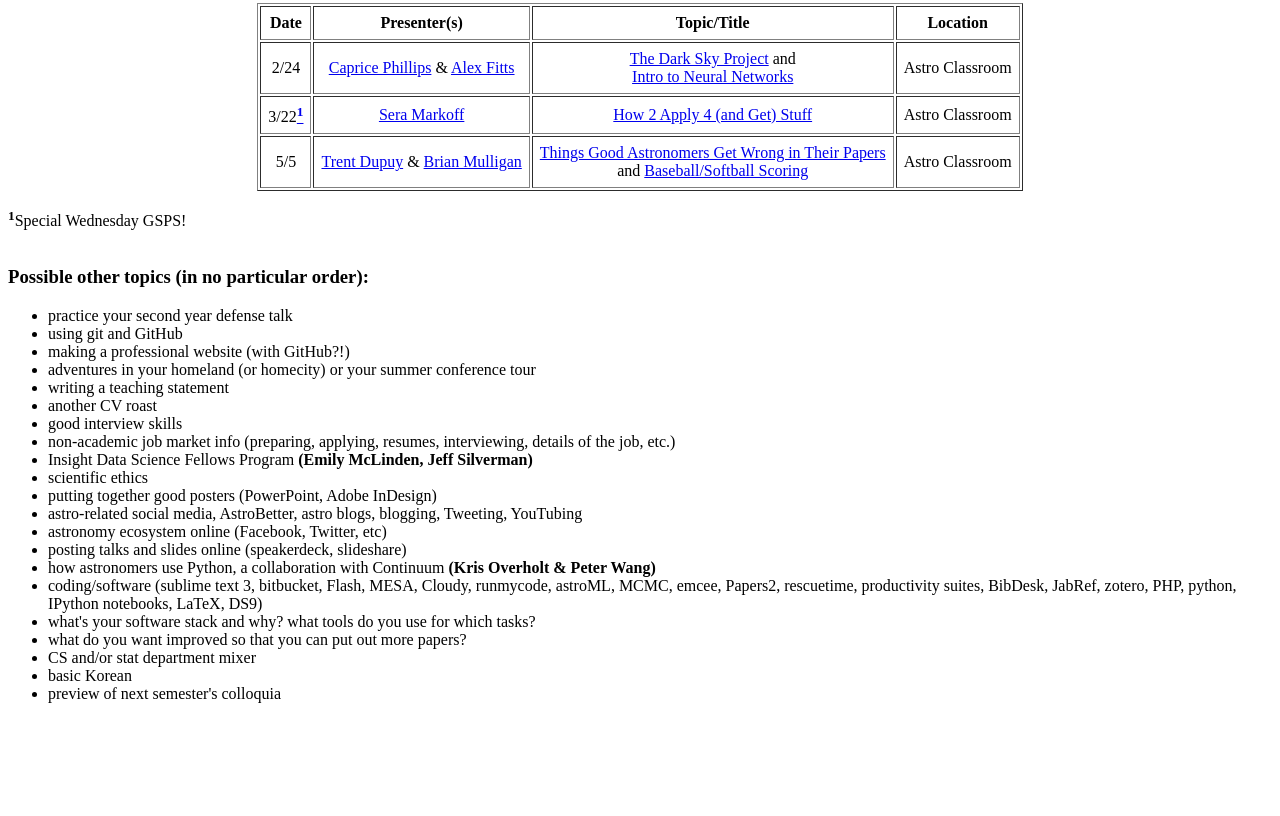
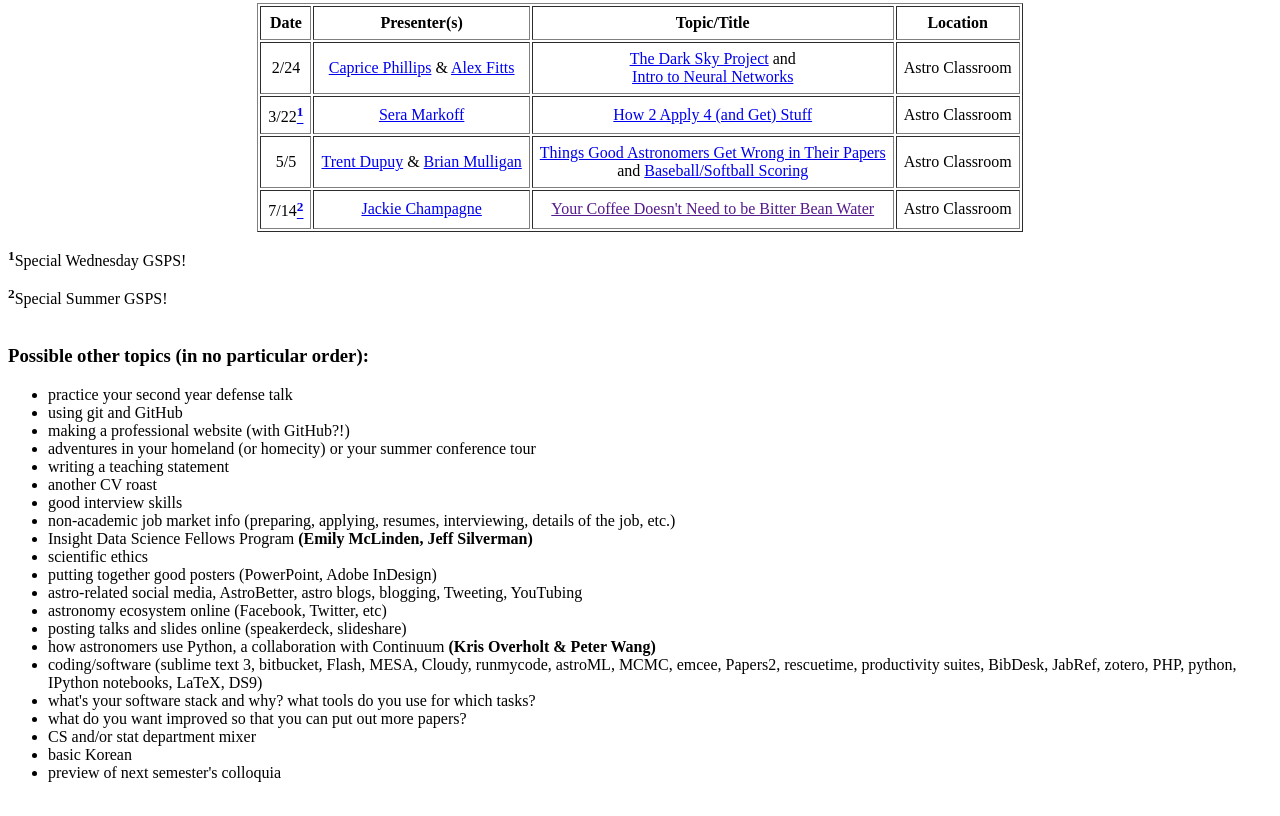
Before and after one commit to OttoStruve/GSPS, a plain HTML site: page index.html in a window 1280 px wide. Shown: the part 752-1568 px from the top of the page. Before the commit the page ends 1533 px from the top, so only its background shows below. Drawn offline with Linux system fonts and the light colour scheme.

Commit message:
add summer talk

```diff
--- a/index.html
+++ b/index.html
@@ -79,10 +79,16 @@ pedagogy and teaching, practice/job talks, software packages/languages and apps,
     <td><a href='slides/dupuy_good_astros_get_wrong.pdf'>Things Good Astronomers Get Wrong in Their Papers</a> <br> and <a href='slides/mulligan_baseball_scoring.pdf'>Baseball/Softball Scoring</a> </td>
 <td>Astro Classroom</td></tr>
 
+<tr align='center'><td>7/14<a href='#note2'><sup><b>2</b></sup></a></td>
+    <td><a href='http://www.as.utexas.edu/astronomy/people/people.html?u=12'>Jackie Champagne</a></td>
+    <td><a href=''>Your Coffee Doesn't Need to be Bitter Bean Water</a></td>
+<td>Astro Classroom</td></tr>
+
 
 </table>
 
 <p><a name='note1'><sup><b>1</b></sup>Special Wednesday GSPS!</a>
+<p><a name='note2'><sup><b>2</b></sup>Special Summer GSPS!</a>
 
 <br><br>
 
```
